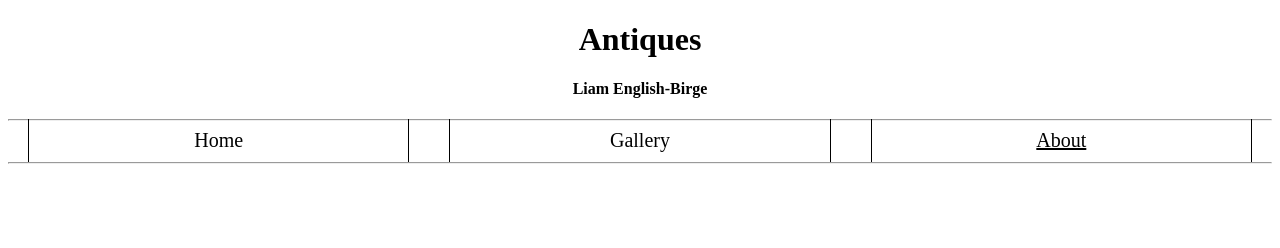
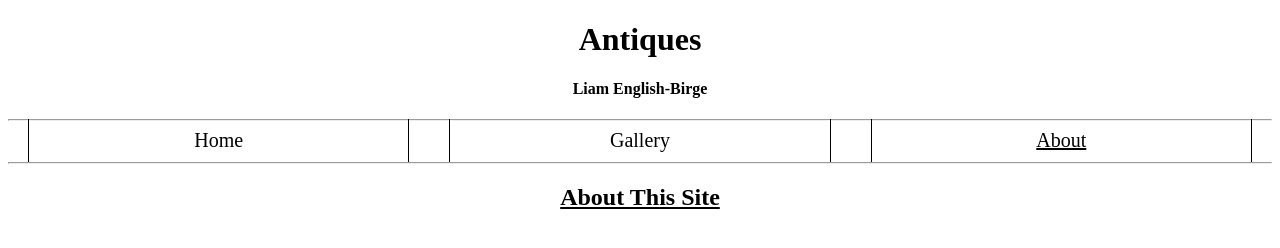
Before and after one commit to liamebirge/AntiqueProj, a plain HTML site: page about.html in a window 1280 px wide. Drawn offline with Linux system fonts and the light colour scheme.

Commit message:
added info

```diff
--- a/about.html
+++ b/about.html
@@ -24,7 +24,7 @@
 		<hr />
 		<section>
 			<div id="about">
-
+				<h2><u>About This Site</u></h2>
 			</div>
 		</section>
 		<footer>
--- a/antiqueStyle.css
+++ b/antiqueStyle.css
@@ -121,3 +121,12 @@ header{
 .whatIsAntique p::first-letter, .whyDigitize p::first-letter{
 	font-size: 200%;
 }
+
+
+/*About Page*/
+#about{
+	width: 100%;
+}
+#about h2{
+	text-align: center;
+}
```
